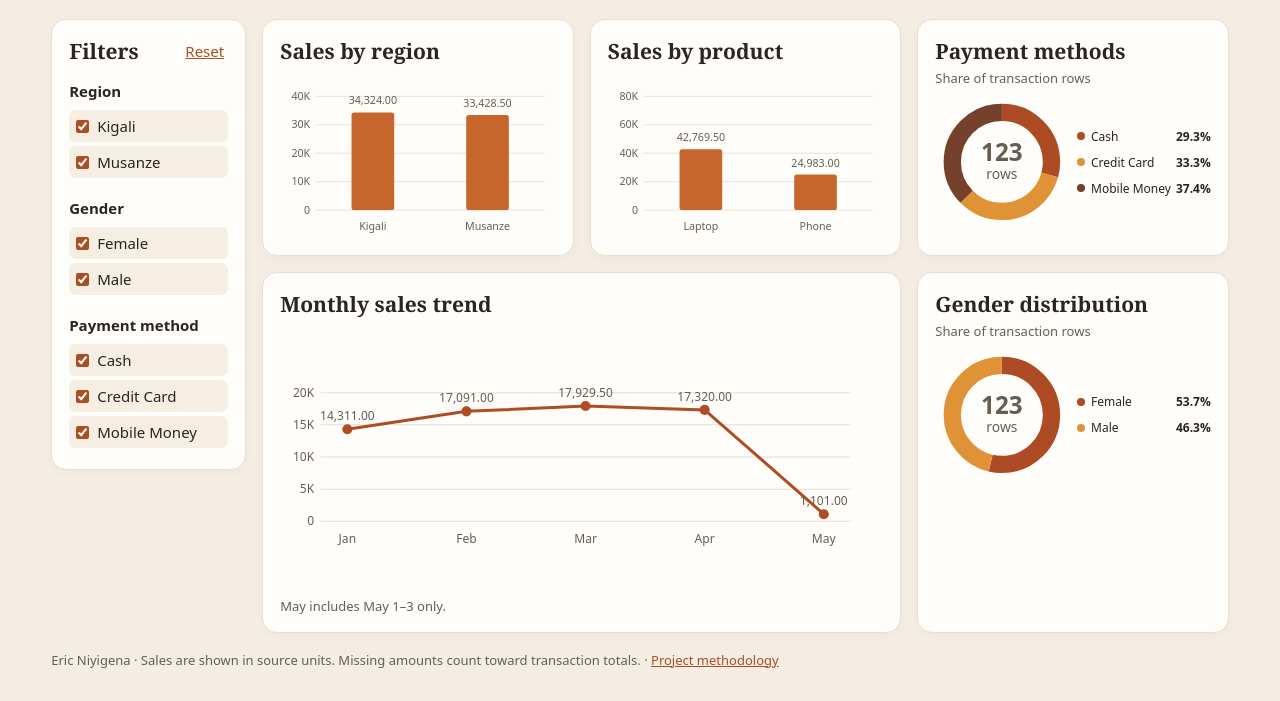
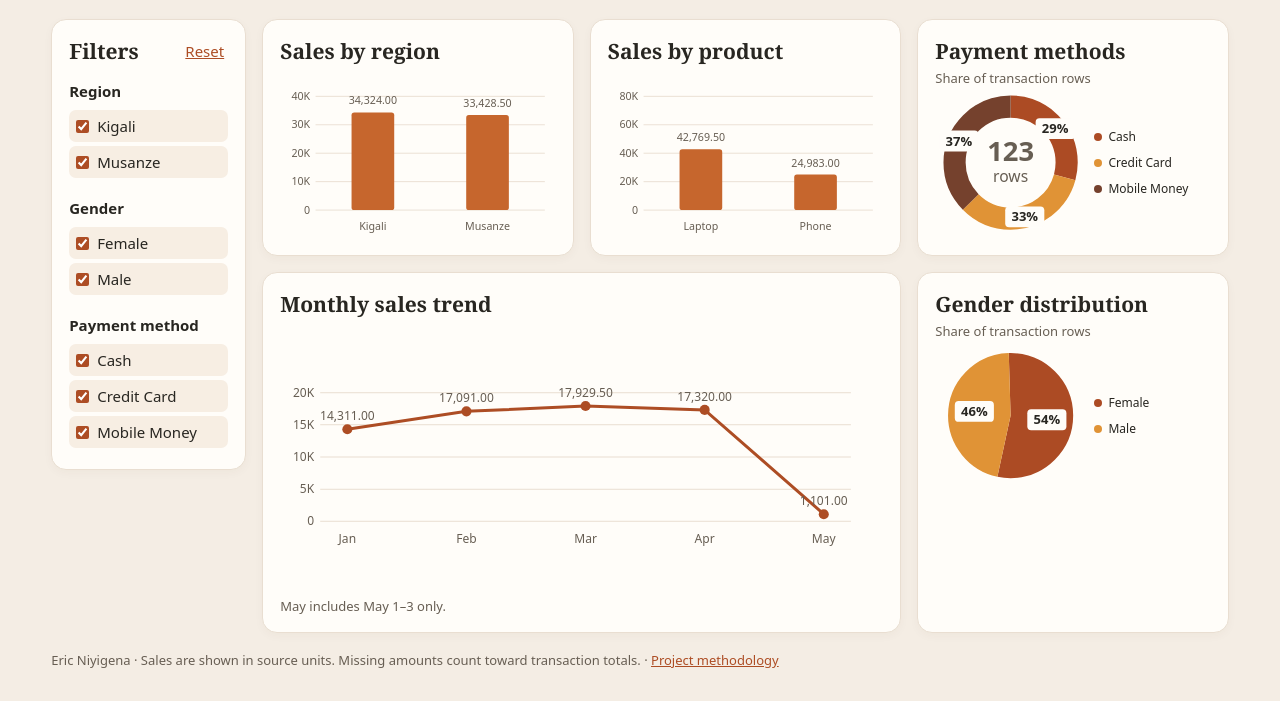
Before and after one commit to eniyigena/Excel-Dashboard, a plain HTML site: page index.html in a window 1280 px wide. Shown: the part 150-851 px from the top of the page. Drawn offline with Linux system fonts and the light colour scheme.

Commit message:
Label payment and gender percentages directly on charts

```diff
--- a/dashboard.js
+++ b/dashboard.js
@@ -72,22 +72,38 @@ function donut(id, data, total) {
     el.innerHTML = '<p class="empty">No matching transactions.</p>';
     return;
   }
+  const isPie = id === 'gender';
+  const radius = isPie ? 24 : 43;
+  const thickness = isPie ? 48 : 17;
+  const percentages = [];
   let offset = 0;
   const slices = data.map(([label, count], i) => {
     const share = count / total * 100;
-    const mark = count ? '<circle cx="58" cy="58" r="43" pathLength="100" fill="none" stroke-width="15" stroke="' +
+    if (count) {
+      const angle = (offset + share / 2) * Math.PI / 50 - Math.PI / 2;
+      const labelRadius = isPie ? 28 : 43;
+      const x = 58 + labelRadius * Math.cos(angle);
+      const y = 58 + labelRadius * Math.sin(angle);
+      const text = share < 1 ? '<1%' : Math.round(share) + '%';
+      percentages.push('<g aria-hidden="true"><rect x="' + (x - 15) + '" y="' + (y - 8) +
+        '" width="30" height="16" rx="3" fill="#fffdf9"/><text x="' + x + '" y="' + (y + 3.5) +
+        '" text-anchor="middle" class="slice-label">' + text.replace('<', '&lt;') + '</text></g>');
+    }
+    const mark = count ? '<circle cx="58" cy="58" r="' + radius + '" pathLength="100" fill="none" stroke-width="' + thickness + '" stroke="' +
       colors[i] + '" stroke-dasharray="' + share + ' ' + (100 - share) + '" stroke-dashoffset="' + (-offset) +
       '" transform="rotate(-90 58 58)"><title>' + label + ' · ' + count + '</title></circle>' : '';
     offset += share;
     return mark;
   }).join('');
   const legend = data.map(([label, count], i) =>
-    '<li><span class="swatch" style="background:' + colors[i] + '"></span><span>' + label + '</span><strong title="' +
-    count + ' transaction rows">' + (count / total * 100).toFixed(1) + '%</strong></li>'
+    '<li><span class="swatch" style="background:' + colors[i] + '"></span><span title="' +
+    count + ' transaction rows">' + label + '</span></li>'
   ).join('');
-  el.innerHTML = '<div class="donut-wrap">' + svg('0 0 116 116', data.map(([label, count]) => label + ' ' + count).join(', '),
-    slices + '<text x="58" y="57" text-anchor="middle" style="font-size:21px;font-weight:700">' + total +
-    '</text><text x="58" y="73" text-anchor="middle">rows</text>') + '<ul class="legend">' + legend + '</ul></div>';
+  const center = isPie ? '' : '<text x="58" y="57" text-anchor="middle" style="font-size:21px;font-weight:700">' + total +
+    '</text><text x="58" y="73" text-anchor="middle">rows</text>';
+  const description = data.map(([label, count]) => label + ' ' + (count / total * 100).toFixed(1) + '%, ' + count + ' rows');
+  el.innerHTML = '<div class="donut-wrap">' + svg('0 0 116 116', description.join('; '),
+    slices + center + percentages.join('')) + '<ul class="legend">' + legend + '</ul></div>';
 }
 
 function render() {
```
Also changed, not shown: index.html (+1 -1 lines).
